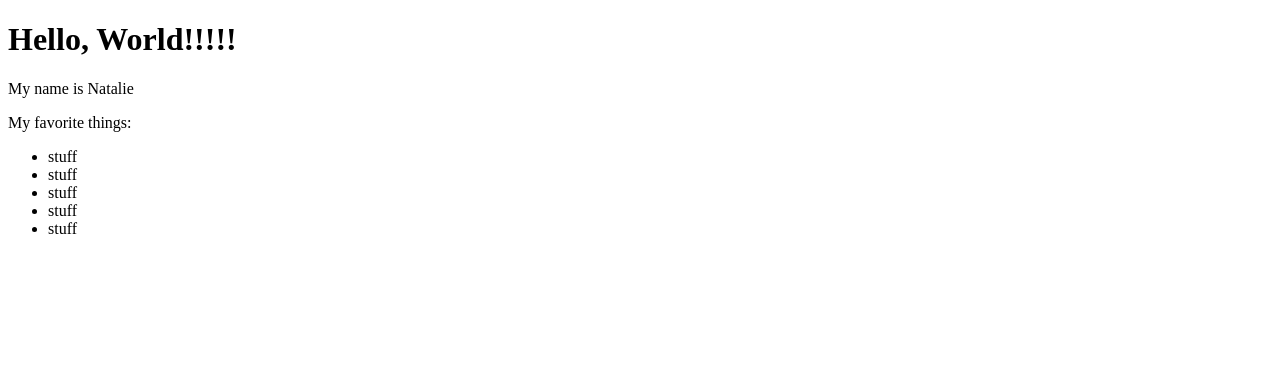
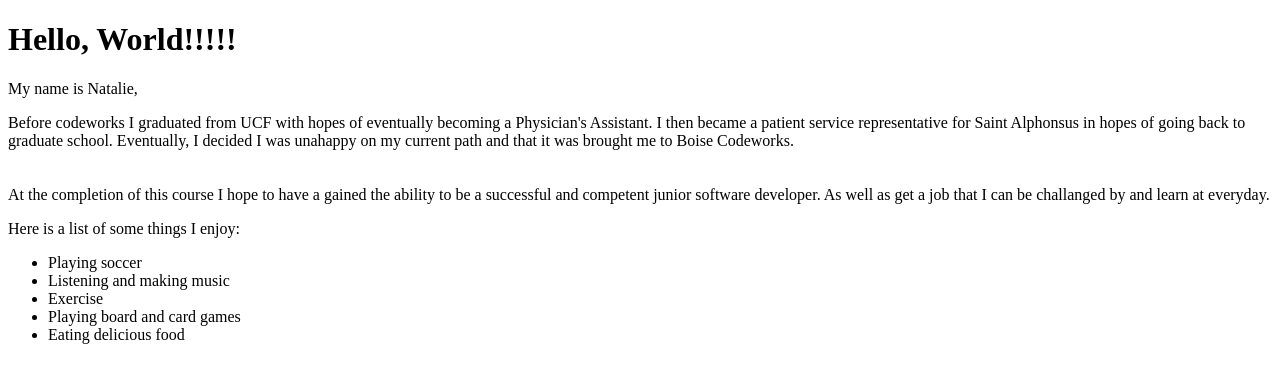
Before and after one commit to NatalieGraveson/day-1, a plain HTML site: page index.html in a window 1280 px wide. Drawn offline with Linux system fonts and the light colour scheme.

Commit message:
Completion

```diff
--- a/index.html
+++ b/index.html
@@ -1,21 +1,30 @@
 <!DOCTYPE html>
 <html lang="en">
+
 <head>
     <meta charset="UTF-8">
     <meta name="viewport" content="width=device-width, initial-scale=1.0">
     <meta http-equiv="X-UA-Compatible" content="ie=edge">
     <title>My cool Site</title>
 </head>
+
 <body>
-  <h1>Hello, World!!!!!  </h1>
-  <p>My name is Natalie</p>
-  <p>My favorite things:</p>
-  <ul>
-      <li>stuff</li>
-      <li>stuff</li>
-      <li>stuff</li>
-      <li>stuff</li>
-      <li>stuff</li>
+    <h1>Hello, World!!!!! </h1>
+    <p>My name is Natalie,</p>
+    <div>Before codeworks I graduated from UCF with hopes of eventually becoming a Physician's Assistant. I
+        then became a patient service representative for Saint Alphonsus in hopes of going back to graduate school.
+        Eventually, I decided I was unahappy on my current path and that it was brought me to Boise Codeworks.</div>
+    <br></br>
+    <div>At the completion of this course I hope to have a gained the ability to be a successful and competent junior
+        software developer. As well as get a job that I can be challanged by and learn at everyday.</div>
+    <p>Here is a list of some things I enjoy:</p>
+    <ul>
+        <li>Playing soccer</li>
+        <li>Listening and making music</li>
+        <li>Exercise</li>
+        <li>Playing board and card games</li>
+        <li>Eating delicious food</li>
     </ul>
-    </body>
-    </html>
+</body>
+
+</html>
```
